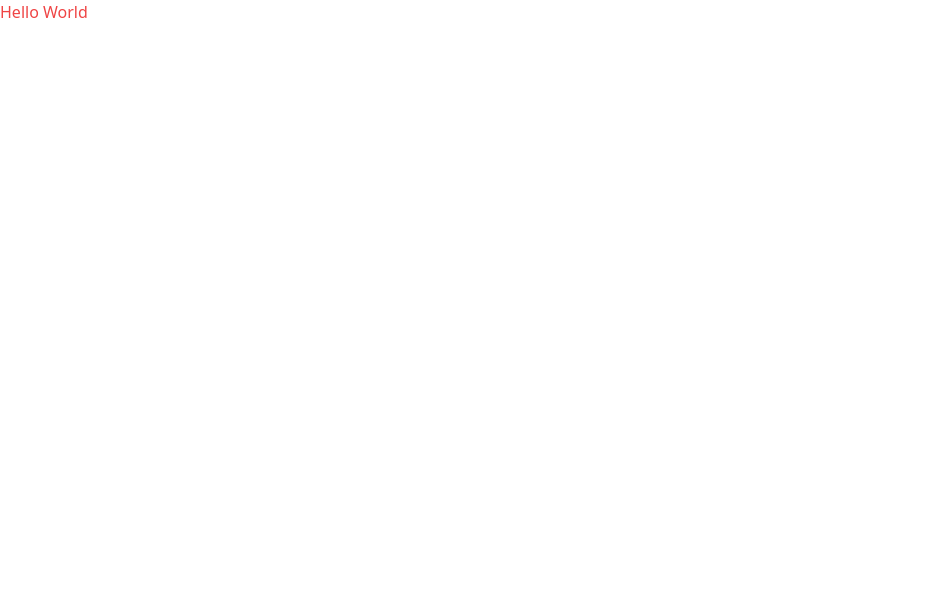
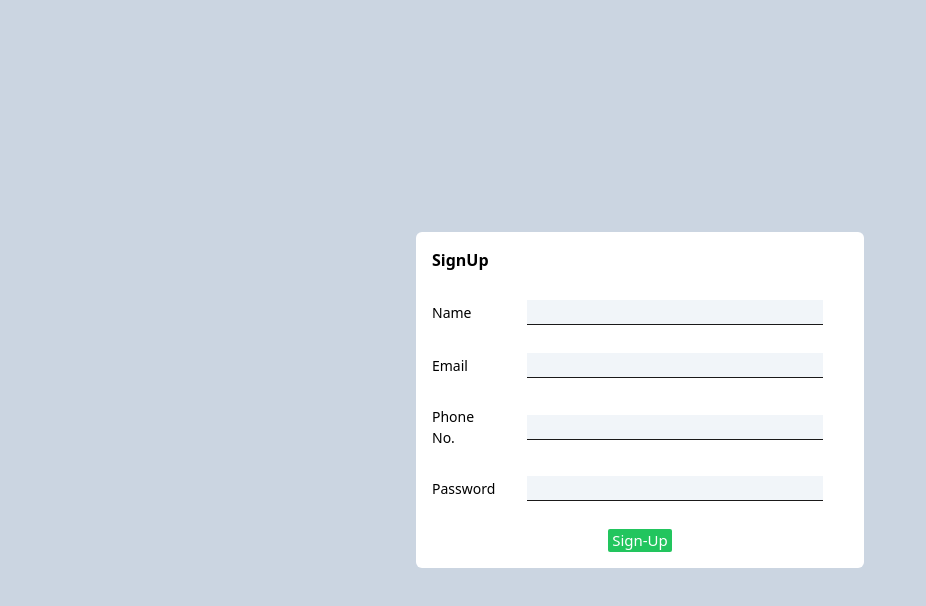
Before and after one commit to piyushpatil4270/Chat-App, a React (Create React App) app: page / in a window 1280 px wide. Shown: the top 606 px of the page, without its empty margins (0-926 px from the left). Built offline with nearby package versions, Linux system fonts and the light colour scheme.

Commit message:
designed signup page

```diff
--- a/src/App.js
+++ b/src/App.js
@@ -1,9 +1,10 @@
 import './App.css';
+import Signup from './pages/Signup';
 
 function App() {
   return (
-    <div className="App">
-     <span className='text-red-500'>Hello World</span>
+    <div className="w-full h-dvh">
+    <Signup/>
     </div>
   );
 }
--- a/src/pages/Signup.jsx
+++ b/src/pages/Signup.jsx
@@ -2,8 +2,34 @@ import React from 'react'
 
 const Signup = () => {
   return (
-    <div className='w-full h-dvh'>
+    <div className='w-full h-dvh flex items-center justify-center bg-slate-300'>
 
+
+      <div className='xs:w-[50%] sm:w-[35%] h-fit xs:p-4 sm:p-2 flex flex-col gap-3 bg-white rounded-md'>
+      <div className='w-full flex p-2 justify-start gap-2 items-center'>
+      <span className='w-[15%] text-[16px] font-semibold'>SignUp</span>
+
+        </div>
+        <div className='w-full flex p-2 justify-start gap-2 items-center'>
+      <span className='w-[15%] text-[14px]'>Name</span>
+      <input className='flex-1 bg-slate-100 outline-none border-0 border-b border-b-[#1a1919] mx-[25px]'  />
+        </div>
+        <div className='w-full flex p-2 justify-start  gap-2 items-center'>
+        <span className='w-[15%] text-[14px]'>Email</span>
+        <input className='flex-1 bg-slate-100 mx-[25px] outline-none border-0 border-b border-b-[#1a1919]' />
+        </div>
+        <div className='w-full flex p-2 justify-start  gap-2 items-center'>
+        <span className='w-[15%] text-[14px]'>Phone No.</span>
+        <input className='flex-1 bg-slate-100 mx-[25px] outline-none border-0 border-b border-b-[#1a1919]' />
+        </div>
+        <div className='w-full flex p-2 justify-start  gap-2 items-center'>
+        <span className='w-[15%] text-[14px]'>Password</span>
+        <input className='flex-1 bg-slate-100 mx-[25px] outline-none border-0 border-b border-b-[#1a1919]' />
+        </div>
+        <div className='w-full flex p-2 justify-center  gap-2 items-center'>
+        <button className='bg-green-500 rounded-sm text-white text-[15px] px-1'>Sign-Up</button>
+         </div>
+      </div>
     </div>
   )
 }
```
